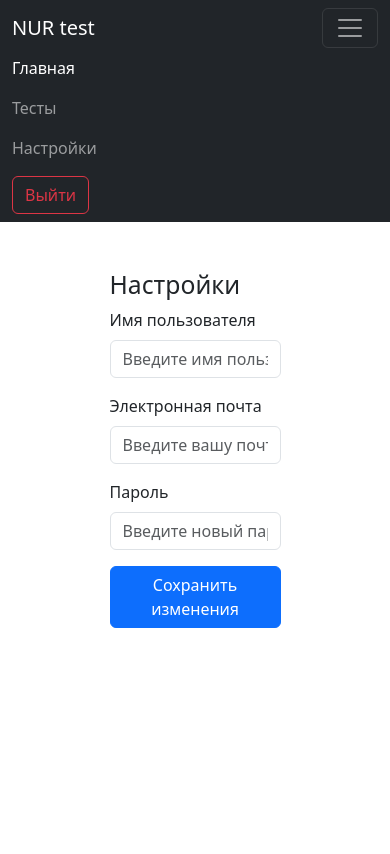
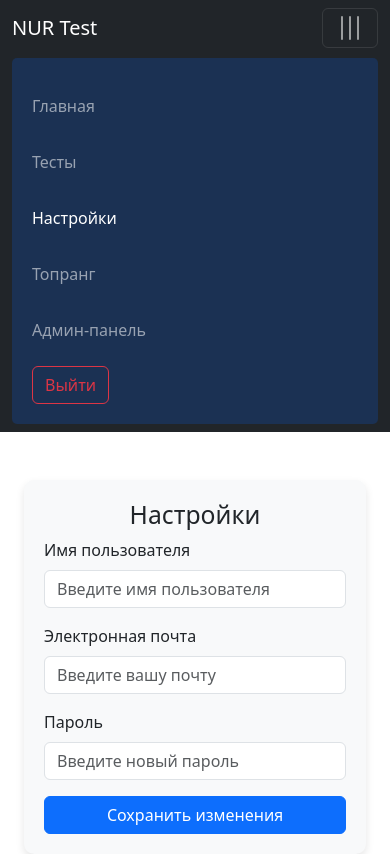
Before and after one commit to 2202zhan/nurtest, a Django app: page /settings/ in a window 390 px wide, after a click that opens the changed part. Before the commit the page ends 628 px from the top, so only its background shows below. Run offline with Django 5.2, Linux system fonts and the light colour scheme; the visitor is signed in with stand-in values (Sample User, id 1); some libraries are stand-ins or nearby versions.

Commit message:
остались мелкие баги, я пошел, пока

```diff
--- a/nurtest/nurtest/templates/accounts/settings.html
+++ b/nurtest/nurtest/templates/accounts/settings.html
@@ -1,4 +1,6 @@
+{% extends 'shablons/main.html' %}
 
+{% block content %}
 <!DOCTYPE html>
 <html lang="ru">
 
@@ -6,36 +8,27 @@
     <meta charset="UTF-8">
     <meta name="viewport" content="width=device-width, initial-scale=1.0">
     <title>Настройки</title>
-    <!-- Подключение Bootstrap 5 CSS -->
     <link href="https://cdn.jsdelivr.net/npm/bootstrap@5.3.0-alpha1/dist/css/bootstrap.min.css" rel="stylesheet" />
+    <style>
+        .form-container {
+            max-width: 500px;
+            margin: auto;
+            padding: 20px;
+            border-radius: 10px;
+            background: #f8f9fa;
+            box-shadow: 0 4px 8px rgba(0, 0, 0, 0.1);
+        }
+
+        .btn-save {
+            width: 100%;
+        }
+    </style>
 </head>
 
 <body>
-    <nav class="navbar navbar-expand-lg navbar-dark bg-dark">
-        <div class="container-fluid">
-            <a class="navbar-brand" href="#">NUR test</a>
-            <button class="navbar-toggler" type="button" data-bs-toggle="collapse" data-bs-target="#navbarNav"
-                aria-controls="navbarNav" aria-expanded="false" aria-label="Toggle navigation">
-                <span class="navbar-toggler-icon"></span>
-            </button>
-            <div class="collapse navbar-collapse" id="navbarNav">
-                <ul class="navbar-nav me-auto mb-2 mb-lg-0">
-                    <li class="nav-item">
-                        <a class="nav-link active" aria-current="page" href="{% url 'home' %}">Главная</a>
-                    </li>
-                    <li class="nav-item">
-                        <a class="nav-link" href="{% url 'test_list' %}">Тесты</a>
-                    </li>
-                    <li class="nav-item">
-                        <a class="nav-link" href="{% url 'settings' %}">Настройки</a>
-                    </li>
-                </ul>
-                <a href="{% url 'logout' %}" class="btn btn-outline-danger">Выйти</a>
-            </div>
-        </div>
-    </nav>
-    <div class="container mt-5 w-50">
-        <h2>Настройки</h2>
+    <div class="container mt-5">
+        <div class="form-container">
+            <h2 class="text-center">Настройки</h2>
             <form>
                 <div class="mb-3">
                     <label for="username" class="form-label">Имя пользователя</label>
@@ -49,14 +42,13 @@
                     <label for="password" class="form-label">Пароль</label>
                     <input type="password" class="form-control" id="password" placeholder="Введите новый пароль">
                 </div>
-            <button type="submit" class="btn btn-primary">Сохранить изменения</button>
+                <button type="submit" class="btn btn-primary btn-save">Сохранить изменения</button>
             </form>
         </div>
+    </div>
 
-    <!-- Подключение Bootstrap 5 JS и Popper -->
-    <script src="https://cdn.jsdelivr.net/npm/@popperjs/core@2.11.6/dist/umd/popper.min.js"></script>
-    <script src="https://cdn.jsdelivr.net/npm/bootstrap@5.3.0-alpha1/dist/js/bootstrap.min.js"></script>
-
+    <script src="https://cdn.jsdelivr.net/npm/bootstrap@5.3.0-alpha1/dist/js/bootstrap.bundle.min.js"></script>
 </body>
 
 </html>
+{% endblock %}
--- a/nurtest/nurtest/templates/shablons/header.html
+++ b/nurtest/nurtest/templates/shablons/header.html
@@ -1,49 +1,121 @@
-<!-- navbar.html -->
+<!DOCTYPE html>
+<html lang="ru">
+
+<head>
+    <meta charset="UTF-8">
+    <meta name="viewport" content="width=device-width, initial-scale=1.0">
+    <title>NUR Test</title>
+    <!-- Подключение Bootstrap CSS -->
+    <link href="https://cdn.jsdelivr.net/npm/bootstrap@5.3.0/dist/css/bootstrap.min.css" rel="stylesheet">
+    <!-- Подключение кастомных стилей -->
+    <style>
+        /* Плавная анимация для меню */
+        .navbar-collapse {
+            transition: max-height 0.4s ease-in-out;
+        }
+
+        /* Улучшения для мобильной версии */
+        @media (max-width: 991px) {
+            .navbar-nav .nav-item {
+                margin: 8px 0;
+            }
+
+            .navbar-nav .btn {
+                width: 100%;
+                margin-top: 15px;
+            }
+
+            .navbar-collapse {
+                background: rgba(8, 92, 228, 0.225);
+                padding: 20px;
+                margin-top: 10px;
+                border-radius: 5px;
+            }
+        }
+
+        /* Анимация иконки бургер-меню */
+        .navbar-toggler-icon {
+            transition: transform 0.3s ease-in-out;
+        }
+
+        .navbar-toggler[aria-expanded="true"] .navbar-toggler-icon {
+            transform: rotate(90deg);
+        }
+    </style>
+</head>
+
+<body>
     <header>
         <nav class="navbar navbar-expand-lg navbar-dark bg-dark">
             <div class="container-fluid">
-            <a class="navbar-brand" href="#">NUR test</a>
+                <!-- Логотип -->
+                <a class="navbar-brand" href="{% url 'home' %}">NUR Test</a>
+
+                <!-- Кнопка бургер-меню -->
                 <button class="navbar-toggler" type="button" data-bs-toggle="collapse" data-bs-target="#navbarNav"
-                aria-controls="navbarNav" aria-expanded="false" aria-label="Toggle navigation">
+                    aria-controls="navbarNav" aria-expanded="false" aria-label="Переключить навигацию">
                     <span class="navbar-toggler-icon"></span>
                 </button>
+
+                <!-- Основное меню -->
                 <div class="collapse navbar-collapse" id="navbarNav">
                     <ul class="navbar-nav me-auto mb-2 mb-lg-0">
                         <li class="nav-item">
-                        <a class="nav-link {% if request.path == '/accounts' %}active{% endif %}" aria-current="page"
+                            <a class="nav-link {% if request.resolver_match.url_name == 'home' %}active{% endif %}"
                                 href="{% url 'home' %}">Главная</a>
                         </li>
                         <li class="nav-item">
-                        <a class="nav-link {% if request.path == '/test_list/' %}active{% endif %}"
+                            <a class="nav-link {% if request.resolver_match.url_name == 'test_list' %}active{% endif %}"
                                 href="{% url 'test_list' %}">Тесты</a>
                         </li>
                         <li class="nav-item">
-                        <a class="nav-link {% if request.path == '/settings/' %}active{% endif %}"
+                            <a class="nav-link {% if request.resolver_match.url_name == 'settings' %}active{% endif %}"
                                 href="{% url 'settings' %}">Настройки</a>
                         </li>
-                <!-- Кнопка Топранг -->
                         <li class="nav-item">
-                    <a class="nav-link {% if request.path == '/toprank/' %}active{% endif %}" href="{% url 'toprank' %}">
-                        Топранг
-                    </a>
+                            <a class="nav-link {% if request.resolver_match.url_name == 'toprank' %}active{% endif %}"
+                                href="{% url 'toprank' %}">Топранг</a>
                         </li>
-
-                    <!-- Кнопка Админ-панели -->
                         {% if user.is_authenticated and user.is_staff %}
                         <li class="nav-item">
-                        <a class="nav-link {% if request.path|slice:'0:13' == '/custom-admin/' %}active{% endif %}"
-                            href="{% url 'test-list' %}" style="color: #fcfcfc8b; font-weight: normal;">
-                            Админ-панель
-                        </a>
+                            <a class="nav-link {% if request.resolver_match.url_name == 'test-list' %}active{% endif %}"
+                                href="{% url 'test-list' %}">Админ-панель</a>
                         </li>
                         {% endif %}
                     </ul>
 
+                    <!-- Блок авторизации -->
                     {% if user.is_authenticated %}
-                <!-- Кнопка "Выйти" -->
-                <a href="{% url 'logout' %}" class="btn btn-danger">Выйти</a>
+                    <a href="{% url 'logout' %}" class="btn btn-outline-danger">Выйти</a>
                     {% endif %}
                 </div>
             </div>
         </nav>
     </header>
+
+    <!-- Подключение Bootstrap JS -->
+    <script src="https://cdn.jsdelivr.net/npm/bootstrap@5.3.0/dist/js/bootstrap.bundle.min.js"></script>
+    <!-- Кастомный JS для закрытия меню на мобильных устройствах -->
+    <script>
+        document.addEventListener("DOMContentLoaded", function () {
+            const navLinks = document.querySelectorAll("#navbarNav .nav-link");
+            const navbarToggler = document.querySelector(".navbar-toggler");
+
+            navLinks.forEach(function (link) {
+                link.addEventListener("click", function () {
+                    if (window.innerWidth < 992) {
+                        const bsCollapse = new bootstrap.Collapse(document.getElementById("navbarNav"));
+                        bsCollapse.hide();
+                    }
+                });
+            });
+
+            // Изменение состояния кнопки бургера
+            navbarToggler.addEventListener("click", function () {
+                this.setAttribute("aria-expanded", this.classList.contains("collapsed") ? "false" : "true");
+            });
+        });
+    </script>
+</body>
+
+</html>
```
Also changed, not shown: nurtest/nurtest/templates/home.html (+53 -14 lines), nurtest/nurtest/templates/test/test_detail.html (+44 -0 lines). Lines whose indentation alone changed are shown as unchanged.
